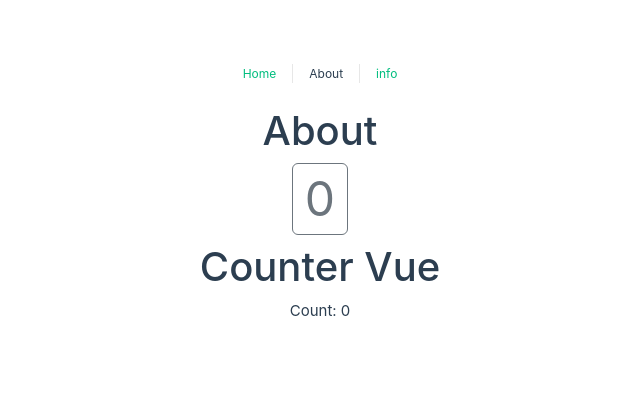
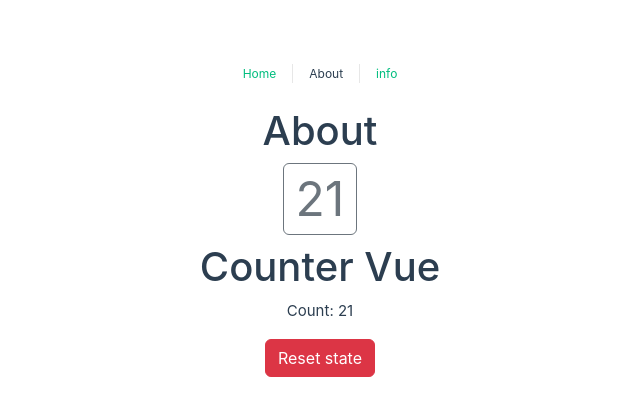
Before and after one commit to w15147m/LEARN-PINIA, a Vue app: page /about in a window 1280 px wide. Shown: the top 416 px of the page, without its empty margins (320-960 px from the left). Built offline with nearby package versions, Linux system fonts and the light colour scheme.

Commit message:
store reset and patch

```diff
--- a/src/views/AboutView.vue
+++ b/src/views/AboutView.vue
@@ -7,6 +7,8 @@
     <div class="pt-2">
         <counter ></counter>
     </div>
+    <button class="btn btn-danger" @click="countStore.$reset">Reset state </button>
+
 </div>
 </template>
 
@@ -15,6 +17,10 @@ import counter from '@/components/counter.vue';
 import { useCounterStore } from '@/stores/counter';
 
 const countStore = useCounterStore();
+
+countStore.$patch({
+    count: countStore.count + 21,
+})
 </script>
 
 <style scoped>
```
